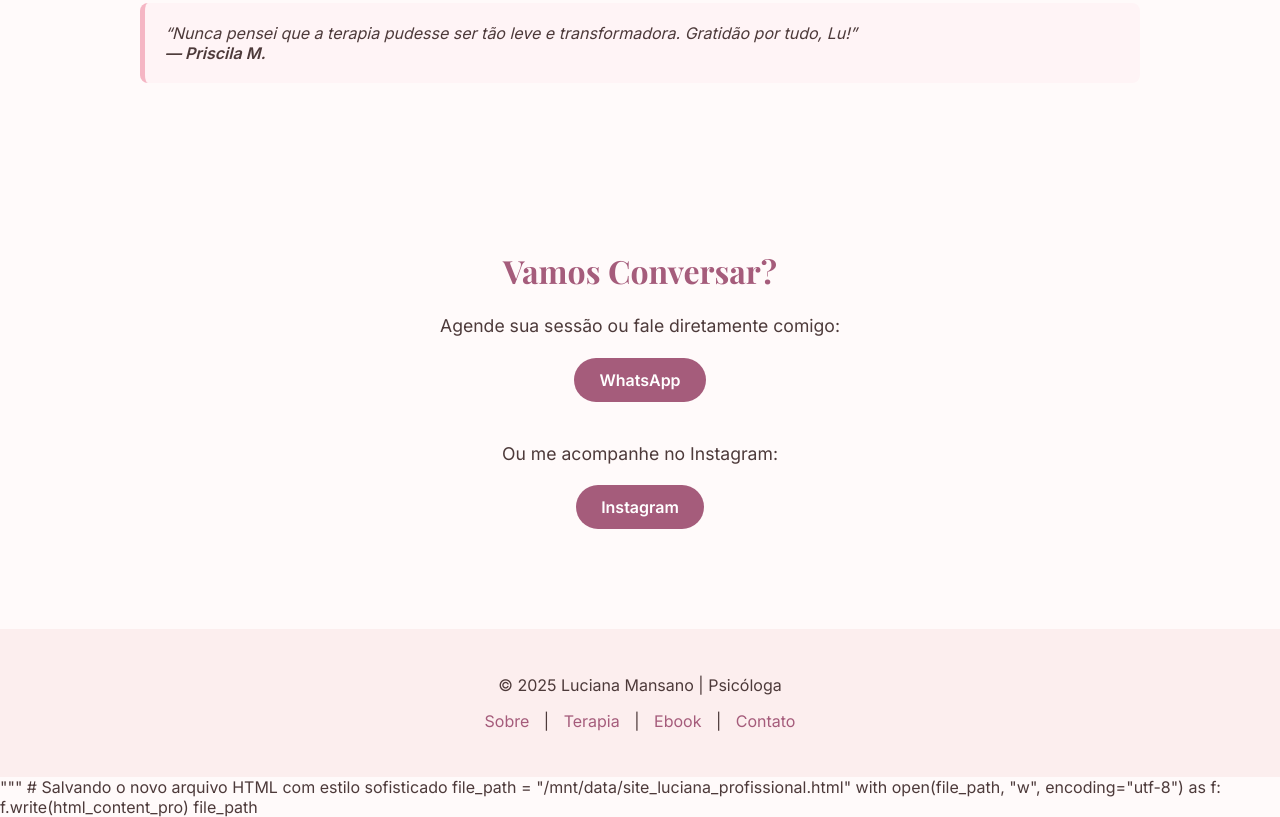
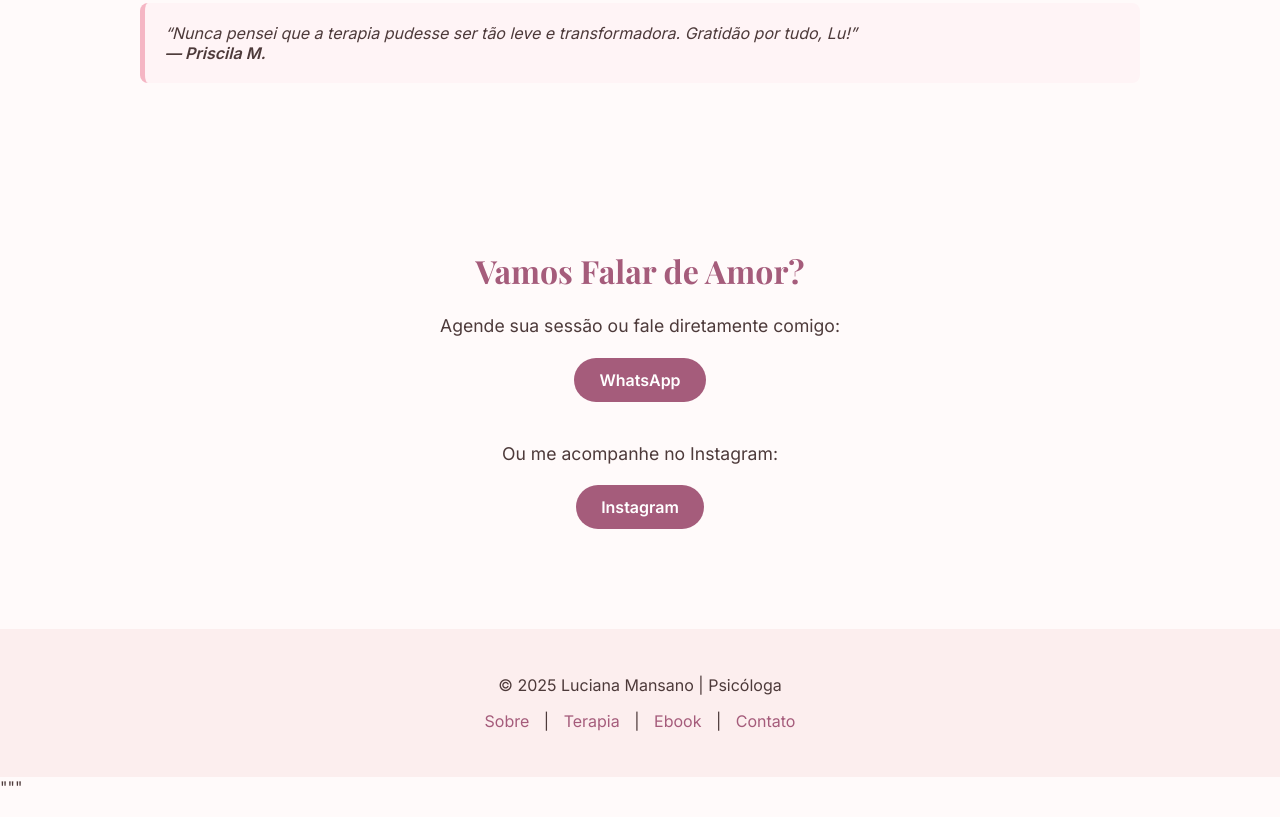
Before and after one commit to LucianaMansano/psicolucianamansano, a plain HTML site: page index.html in a window 1280 px wide. Shown: the part 1490-2307 px from the top of the page. Drawn offline with nearby package versions, Linux system fonts and the light colour scheme.

Commit message:
Update index.html

```diff
--- a/index.html
+++ b/index.html
@@ -142,7 +142,7 @@ Acredito que os relacionamentos que vivemos dizem muito sobre a forma como nos e
   </section>
 
   <section id="contato" class="contato" style="text-align: center;">
-    <h2>Vamos Conversar?</h2>
+    <h2>Vamos Falar de Amor?</h2>
     <p>Agende sua sessão ou fale diretamente comigo:</p>
     <a class="botao" href="https://wa.me/5519982512015" target="_blank">WhatsApp</a>
     <br><br>
@@ -163,10 +163,3 @@ Acredito que os relacionamentos que vivemos dizem muito sobre a forma como nos e
 </body>
 </html>
 """
-
-# Salvando o novo arquivo HTML com estilo sofisticado
-file_path = "/mnt/data/site_luciana_profissional.html"
-with open(file_path, "w", encoding="utf-8") as f:
-    f.write(html_content_pro)
-
-file_path
```
